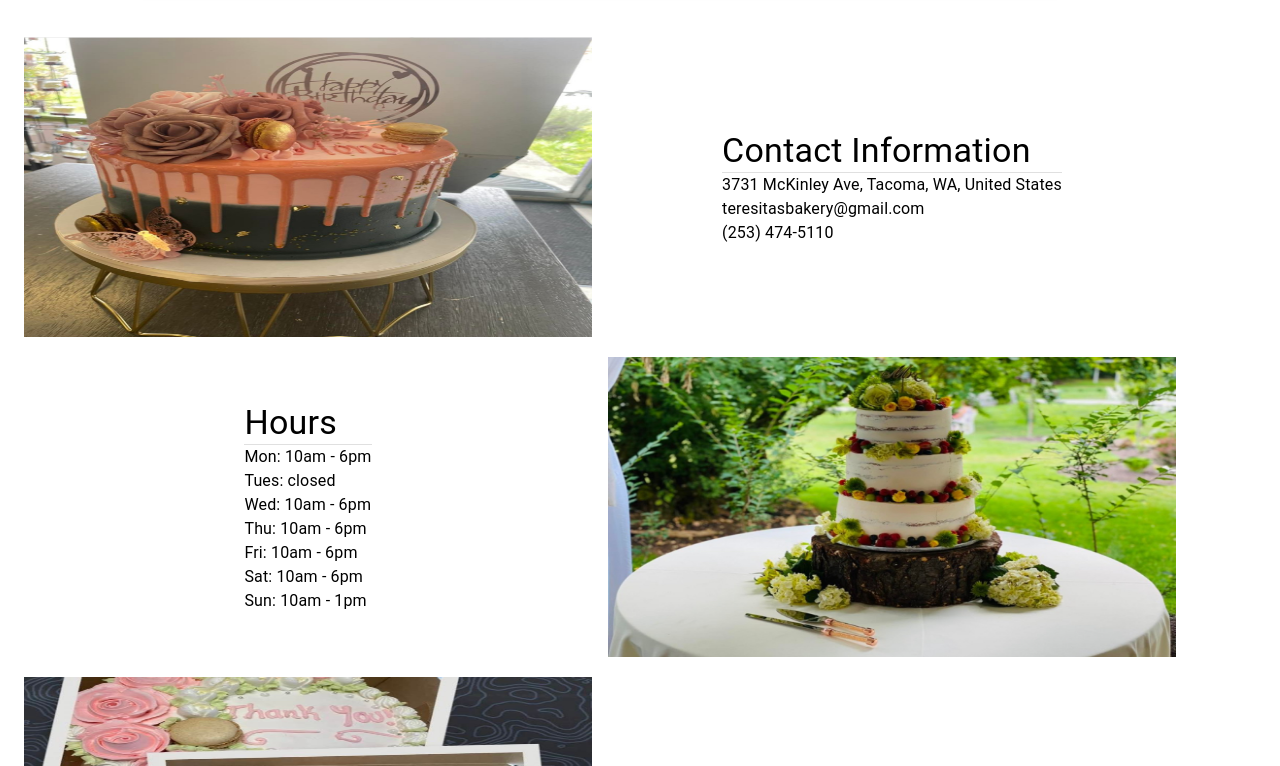
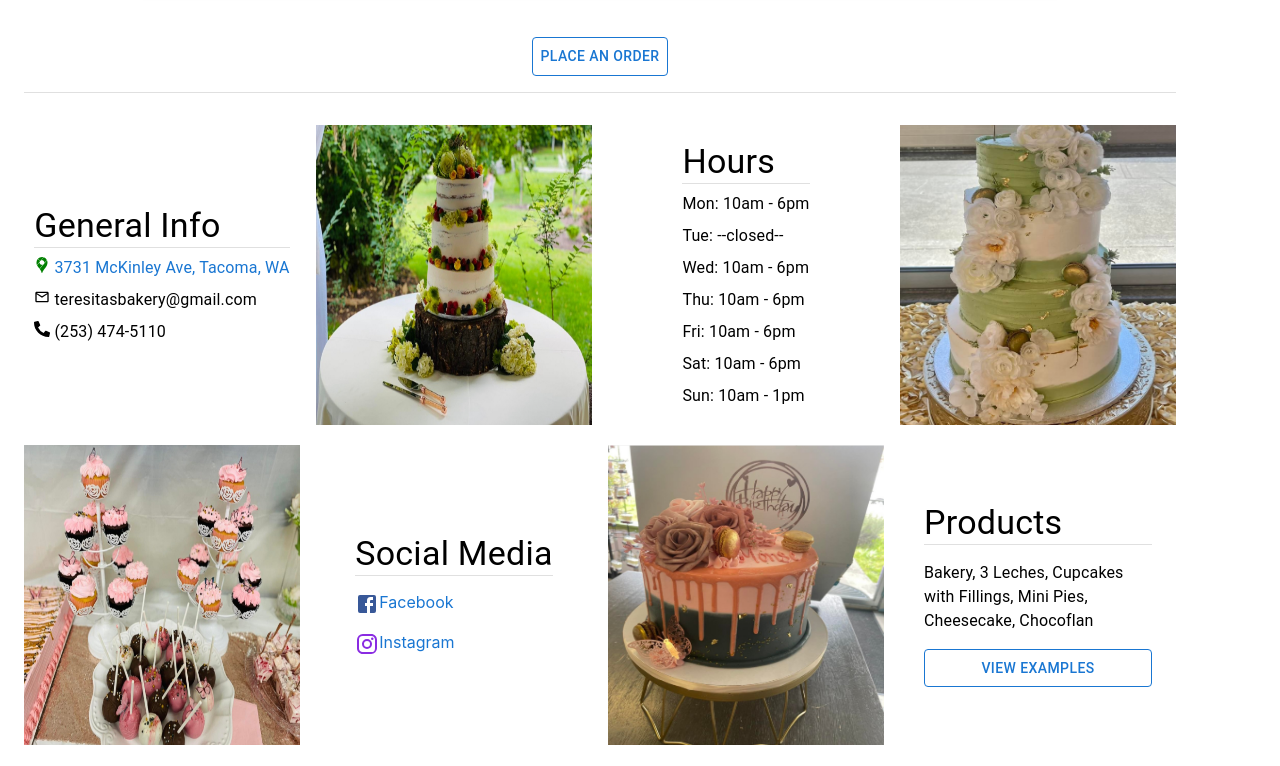
Before and after one commit to arcosea/cake, a React (Create React App) app: page / in a window 1280 px wide. Shown: the part 374-1140 px from the top of the page. Built offline with nearby package versions, Linux system fonts and the light colour scheme; no server answers.

Commit message:
Refactor: made it so that theres 4 items per row to display images & content

```diff
--- a/src/ui/device/Responsive.tsx
+++ b/src/ui/device/Responsive.tsx
@@ -4,7 +4,7 @@ import CustomTabPage from "../components/CustomTabPage";
 import CheckoutPage from "../pages/CheckoutPage";
 import { CardHomePage } from "../pages/CardHomePage";
 import ProductsPage from "../pages/ProductsPage";
-import { TabLabels } from "../../utils/data";
+import { BakeryHeaders, TabLabels } from "../../utils/data";
 import { FaHouse } from "react-icons/fa6";
 import { BsCake2Fill } from "react-icons/bs";
 import { MdShoppingCart } from "react-icons/md";
@@ -35,6 +35,14 @@ export default function Responsive({onMobile}: IResponsiveProp) {
       setStep(step);
     }
 
+    const handleClick = (name: string ) => {
+        if(name === BakeryHeaders.PLACE_ORDER){
+          setValue(2)
+        } else if (name === BakeryHeaders.VIEW_WORK){
+          setValue(1)
+        }
+    }
+
     return (
       <Box sx={{ width: '100%'}}>
         <Box sx={{ borderBottom: 1,
@@ -58,7 +66,7 @@ export default function Responsive({onMobile}: IResponsiveProp) {
         <Box>
           <CustomTabPage value={value} index={0}>
             {/* <CardHomePage/> */}
-            <Home/>
+            <Home onClick={handleClick}/>
           </CustomTabPage>
           <CustomTabPage value={value} index={1}>
             <ProductsPage/>
--- a/src/ui/pages/Home.tsx
+++ b/src/ui/pages/Home.tsx
@@ -1,8 +1,9 @@
 import {useEffect, useState} from "react"
-import {Typography, ImageListItem, ImageListItemBar, Card, CardMedia, Box, CardContent, CardHeader, Grid, Stack, Theme, Divider, Link} from "@mui/material";
-import { Bakery, Cakes, Hours } from "../../utils/data";
+import {Typography, ImageListItem, ImageListItemBar, Card, CardMedia, Box, CardContent, CardHeader, Grid, Stack, Theme, Divider, Link, Button} from "@mui/material";
+import { Bakery, BakeryHeaders, Cakes, Hours, Links } from "../../utils/data";
 import { IProduct } from "../../utils/IProduct";
 import { CardItem } from "../components/CardItem";
+import c0 from "../../assets/c0.jpg";
 import c5 from "../../assets/c5.jpg";
 import c6 from "../../assets/c6.jpg"
 import c7 from "../../assets/c7.jpg"
@@ -11,10 +12,18 @@ import c9 from "../../assets/c9.jpg"
 import c10 from "../../assets/c10.jpg"
 import FacebookIcon from '@mui/icons-material/Facebook';
 import InstagramIcon from '@mui/icons-material/Instagram';
+import { FaPhoneAlt } from "react-icons/fa";
+import { FaMapLocationDot } from "react-icons/fa6";
+import { MdOutlineMail } from "react-icons/md";
+import { SiGooglemaps } from "react-icons/si";
 
 
-export default function Home(){
-    // Auto scrolls to the top after rendering
+interface IHome{
+    onClick: Function
+}
+export default function Home({onClick} : IHome){
+    const hours = Object.values(Hours);
+
     useEffect(() => {
         window.scrollTo(0, 0)
     }, []);
@@ -33,7 +42,13 @@ export default function Home(){
         height: '300px'
     }
 
-    let hours = Object.values(Hours);
+    const handleOrderClick = () => {
+        onClick(BakeryHeaders.PLACE_ORDER)
+    }
+
+    const handleWorkClick = () => {
+        onClick(BakeryHeaders.VIEW_WORK)
+    }
 
 
     return (
@@ -53,54 +68,88 @@ export default function Home(){
                     />
                 </Card>
             </Box>
+            <Box
+                sx={{width: "100%",
+                    display: "flex",
+                    justifyContent: "center",
+                    alignItems: "center"
+                }}
+            >
+                <Button onClick={handleOrderClick}
+                    sx={{border: 1, marginBottom: 2}}
+                >
+                    { BakeryHeaders.PLACE_ORDER}
+                </Button>
+            </Box>
 
-            <Grid container spacing={2}>
-                <Grid  item xs={12} sm={6} md={6} lg={6} xl={6}>
-                    <img src={c8}  alt="Sample" style={imageStyles} />
-                </Grid>
-                <Grid item xs={12} sm={6} md={6} lg={6} xl={6}>
+            <Divider />
+
+            <Grid container spacing={2} sx={{marginTop: 2}}>
+                <Grid item xs={12} sm={3} md={3} lg={3} xl={3}>
                     <Box sx={contentStyles} >
                         <Stack>
-                            <Typography variant="h4" > Contact Information </Typography>
+                            <Typography variant="h4" > {BakeryHeaders.INFO} </Typography>
                             <Divider />
-                            <Typography> {Bakery.LOCATION} </Typography>
-                            <Typography> {Bakery.EMAIL} </Typography>
-                            <Typography> {Bakery.PHONE_NUMBER} </Typography>
+                            <Typography sx={{marginTop: 1}}>
+                                <SiGooglemaps style={{color: "green"}}/>
+                                <Link href={Links.LOCATION} underline="hover"> {Bakery.LOCATION}</Link>
+                            </Typography>
+                            <Typography sx={{marginTop: 1}}> <MdOutlineMail/> {Bakery.EMAIL} </Typography>
+                            <Typography sx={{marginTop: 1}}> <FaPhoneAlt /> {Bakery.PHONE_NUMBER} </Typography>
 
                         </Stack>
                     </Box>
                 </Grid>
-                <Grid item xs={12} sm={6} md={6} lg={6} xl={6}>
+                <Grid  item xs={12} sm={3} md={3} lg={3} xl={3}>
+                    <img src={c7}  alt="Sample" style={imageStyles} />
+                </Grid>
+                <Grid item xs={12} sm={3} md={3} lg={3} xl={3}>
                     <Box sx={contentStyles} >
                         <Stack>
-                            <Typography variant="h4" > Hours</Typography>
+                            <Typography variant="h4" > {BakeryHeaders.HOURS} </Typography>
                             <Divider />
                             {hours.map( (hour: any) => {
-                                return <Typography> {hour} </Typography>
+                                return <Typography sx={{marginTop: 1}}> {hour} </Typography>
                             })}
                         </Stack>
                     </Box>
                 </Grid>
-                <Grid  item xs={12} sm={6} md={6} lg={6} xl={6}>
-                    <img src={c7}  alt="Sample" style={imageStyles} />
+                <Grid  item xs={12} sm={3} md={3} lg={3} xl={3}>
+                    <img src={c10}  alt="Sample" style={imageStyles} />
                 </Grid>
-                <Grid  item xs={12} sm={6} md={6} lg={6} xl={6}>
-                    <img src={c9}  alt="Sample" style={imageStyles} />
+                <Grid  item xs={12} sm={3} md={3} lg={3} xl={3}>
+                    <img src={c6}  alt="Sample" style={imageStyles} />
                 </Grid>
-                <Grid item xs={12} sm={6} md={6} lg={6} xl={6}>
+                <Grid item xs={12} sm={3} md={3} lg={3} xl={3}>
                     <Box sx={contentStyles} >
                         <Stack>
-                            <Typography variant="h4" > Follow Us!!</Typography>
+                            <Typography variant="h4" > {BakeryHeaders.SOCIALS}</Typography>
                             <Divider />
-                            <Stack direction="row">
-                                <FacebookIcon />
-                                <Link href="#">Facebook</Link>
+                            <Stack direction="row" sx={{marginTop: 2}}>
+                                <FacebookIcon style={{color: "#385898"}}/>
+                                <Link href={Links.FACEBOOK} underline="hover" > {BakeryHeaders.FACEBOOK} </Link>
                             </Stack>
-                            <Stack direction="row">
-                                <InstagramIcon />
-                                <Link href="#">Instagram</Link>
+                            <Stack direction="row" sx={{marginTop: 2}}>
+                            <InstagramIcon style={{color: "blueviolet"}}/>
+                                <Link href={Links.INSTAGRAM} underline="hover"> {BakeryHeaders.INSTAGRAM} </Link>
                             </Stack>
-
+                        </Stack>
+                    </Box>
+                </Grid>
+                <Grid  item xs={12} sm={3} md={3} lg={3} xl={3}>
+                    <img src={c8}  alt="Sample" style={imageStyles} />
+                </Grid>
+                <Grid item xs={12} sm={3} md={3} lg={3} xl={3}>
+                    <Box sx={contentStyles} >
+                        <Stack sx={{padding: 3}}>
+                            <Typography variant="h4" > {BakeryHeaders.PRODUCTS} </Typography>
+                            <Divider />
+                            <Typography sx={{marginTop: 2}}>{Bakery.PRODUCTS} </Typography>
+                            <Button onClick={handleWorkClick}
+                                sx={{border: 1, marginTop: 2}}
+                            >
+                                { BakeryHeaders.VIEW_WORK}
+                            </Button>
 
                         </Stack>
                     </Box>
--- a/src/utils/data.ts
+++ b/src/utils/data.ts
@@ -99,13 +99,24 @@ export enum Headers {
     LAST_NAME = "Last Name",
     EMAIL = "Email",
     PHONE_NUMBER = "Phone Number",
-    ADDITIONAL_ITEMS = "Additional Items"
+    ADDITIONAL_ITEMS = "Additional Items",
+}
+
+export enum BakeryHeaders {
+    INFO = "General Info",
+    HOURS = "Hours",
+    SOCIALS = "Social Media",
+    FACEBOOK = "Facebook",
+    INSTAGRAM = "Instagram",
+    PRODUCTS = "Products",
+    PLACE_ORDER = "Place an Order",
+    VIEW_WORK = "View Examples"
 }
 
 
 export enum Bakery {
     NAME = "Teresita's Mexican Bakery",
-    LOCATION = "3731 McKinley Ave, Tacoma, WA, United States",
+    LOCATION = "3731 McKinley Ave, Tacoma, WA",
     PHONE_NUMBER = "(253) 474-5110",
     SERVICES = "In-Store Pickup",
     PRODUCTS = "Bakery, 3 Leches, Cupcakes with Fillings, Mini Pies, Cheesecake, Chocoflan",
@@ -115,12 +126,18 @@ export enum Bakery {
 
 export enum Hours {
     MONDAY = "Mon: 10am - 6pm",
-    TUESDAY = "Tues: closed",
+    TUESDAY = "Tue: --closed--",
     WEDNESDAY = "Wed: 10am - 6pm",
     THURSDAY = "Thu: 10am - 6pm",
     FRIDAY = "Fri: 10am - 6pm",
     SATURDAY = "Sat: 10am - 6pm",
     SUNDAY = "Sun: 10am - 1pm",
+}
+
+export enum Links {
+    LOCATION = "https://maps.app.goo.gl/2NPiYpWFGWRTJwUj9",
+    FACEBOOK = "https://www.facebook.com/teresitasmexicanbakery/",
+    INSTAGRAM = "https://www.instagram.com/teresitasmexicanbakery/"
 }
 
 
```
